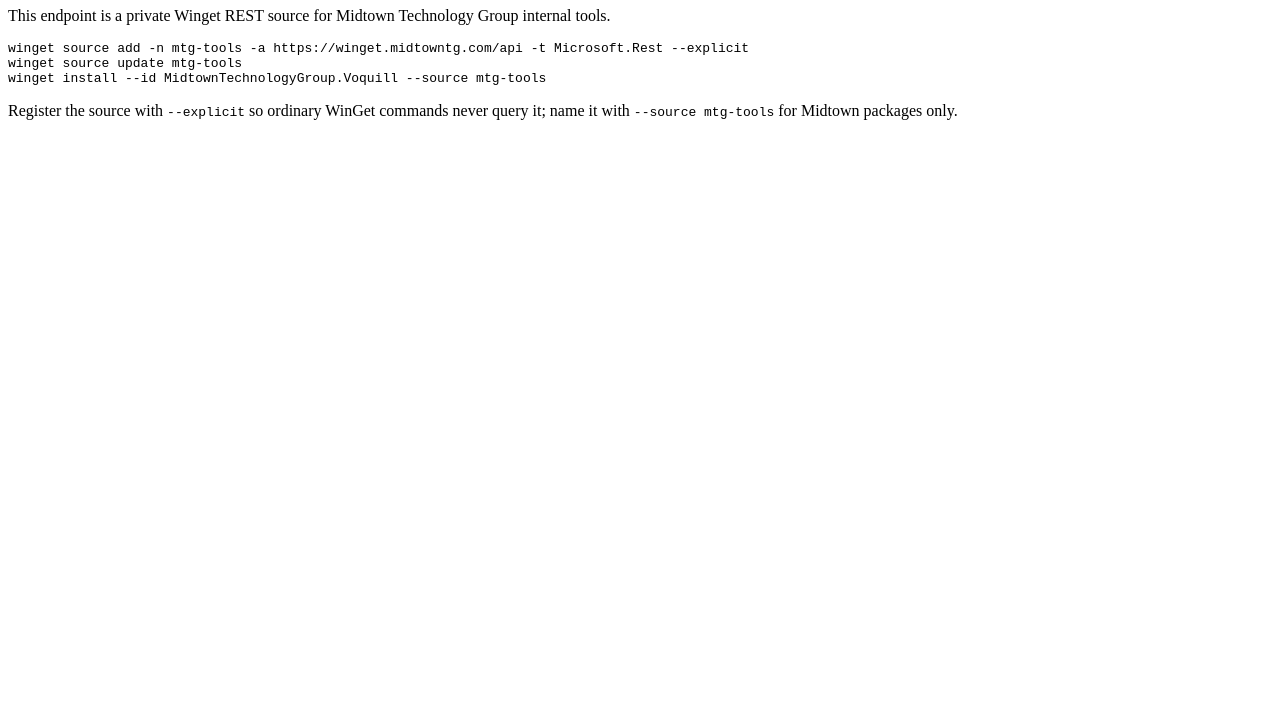
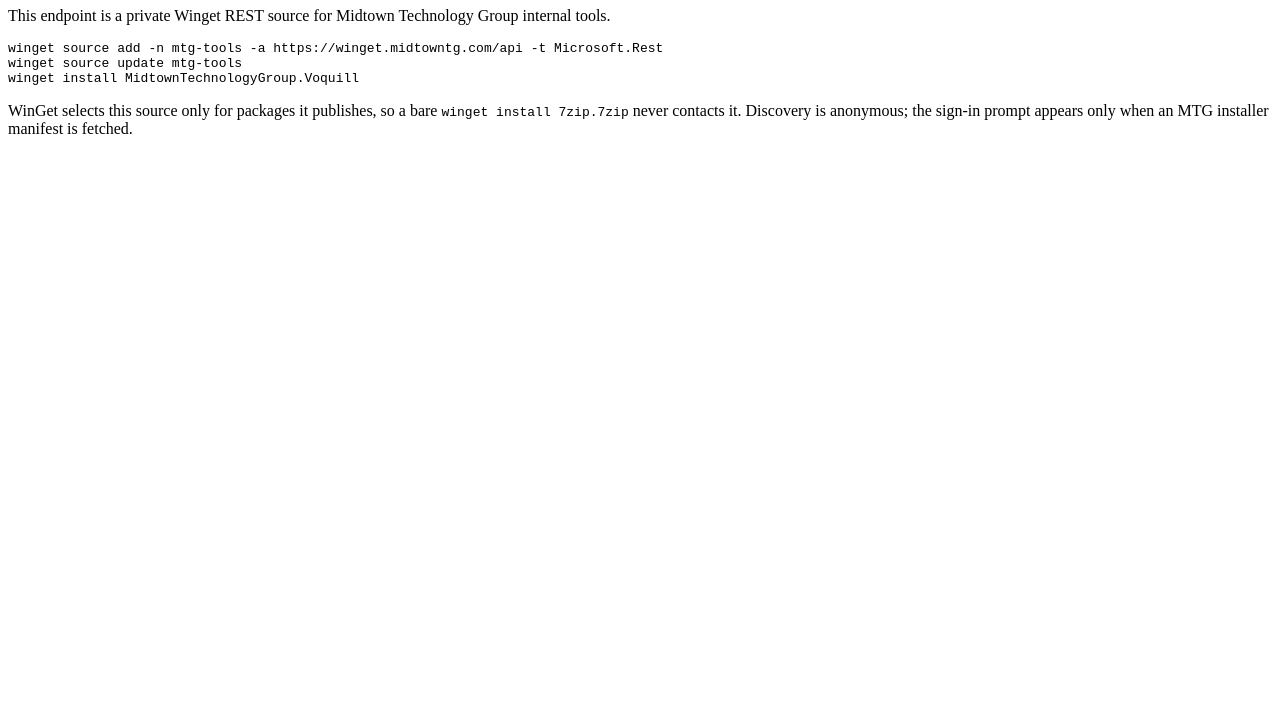
Before and after one commit to Midtown-Technology-Group/mtg-winget, a plain HTML site: page index.html in a window 1280 px wide. Shown: the part 73-800 px from the top of the page. Drawn offline with Linux system fonts and the light colour scheme.

Commit message:
Make discovery anonymous so winget selects the source per package
WinGet can only pick mtg-tools for packages it publishes if discovery answers without an auth challenge; a 401 arrives before the feed can report 'not published here', so implicit sources produced sign-in prompts and 'Failed when searching source' on every public command. manifestSearch now answers anonymously, packageManifests keeps the Entra gate, and the source is registered implicitly again so bare installs resolve dynamically. scripts/install-package.ps1 remains for deterministic pinning.

```diff
--- a/index.html
+++ b/index.html
@@ -8,11 +8,12 @@
 <body>
   <h1>MTG Winget Source</h1>
   <p>This endpoint is a private Winget REST source for Midtown Technology Group internal tools.</p>
-  <pre><code>winget source add -n mtg-tools -a https://winget.midtowntg.com/api -t Microsoft.Rest --explicit
+  <pre><code>winget source add -n mtg-tools -a https://winget.midtowntg.com/api -t Microsoft.Rest
 winget source update mtg-tools
-winget install --id MidtownTechnologyGroup.Voquill --source mtg-tools</code></pre>
-  <p>Register the source with <code>--explicit</code> so ordinary WinGet commands
-  never query it; name it with <code>--source mtg-tools</code> for Midtown
-  packages only.</p>
+winget install MidtownTechnologyGroup.Voquill</code></pre>
+  <p>WinGet selects this source only for packages it publishes, so a bare
+  <code>winget install 7zip.7zip</code> never contacts it. Discovery is
+  anonymous; the sign-in prompt appears only when an MTG installer manifest is
+  fetched.</p>
 </body>
 </html>
```
Also changed, not shown: AGENTS.md (+1 -1 lines), api/manifestSearch/index.js (+3 -5 lines), api/test/feed.test.js (+14 -9 lines), README.md, 2 other files.
